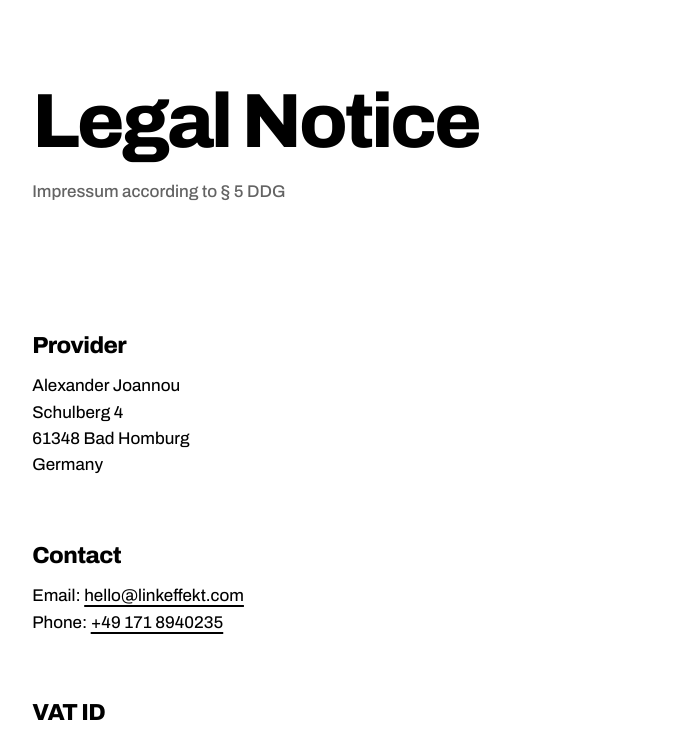
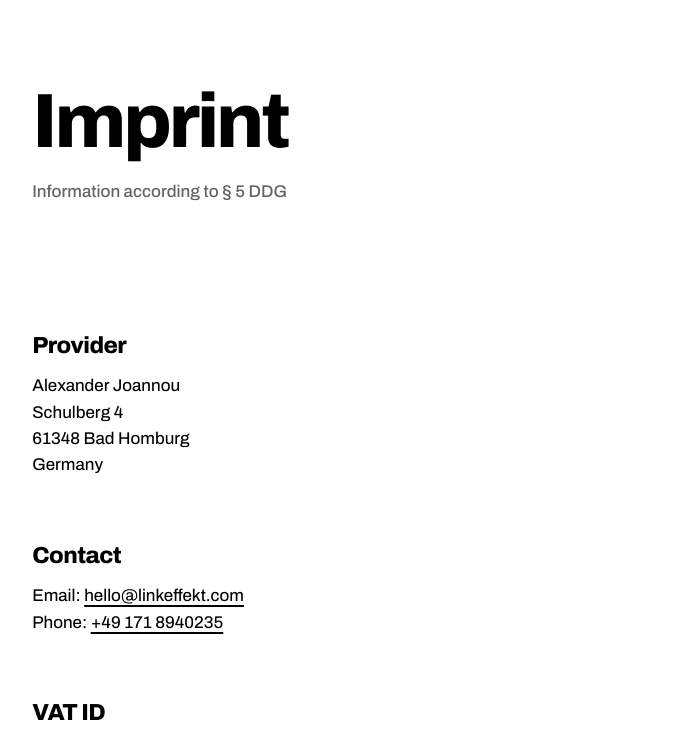
Before and after one commit to axibert/linkeffekt-support, a plain HTML site: page imprint.html in a window 1280 px wide. Shown: the part 59-796 px from the top of the page, without its empty margins (291-980 px from the left). Drawn offline with Linux system fonts and the light colour scheme.

Commit message:
Impressum heißt auf der englischen Seite Imprint (Alex)

```diff
--- a/imprint.html
+++ b/imprint.html
@@ -3,8 +3,8 @@
 <head>
 <meta charset="utf-8">
 <meta name="viewport" content="width=device-width, initial-scale=1">
-<title>LinkEffekt Legal Notice</title>
-<meta name="description" content="Legal notice (Impressum) for linkeffekt.com and the LinkEffekt app by Alexander Joannou, Bad Homburg, Germany.">
+<title>LinkEffekt Imprint</title>
+<meta name="description" content="Imprint for linkeffekt.com and the LinkEffekt app by Alexander Joannou, Bad Homburg, Germany.">
 <link rel="icon" type="image/png" href="favicon-64.png">
 <link rel="apple-touch-icon" href="icon-180.png">
 <link rel="stylesheet" href="style.css?v=bw5">
@@ -29,8 +29,8 @@
   </header>
 
   <header class="page-head">
-    <h1>Legal Notice</h1>
-    <p class="pagemeta">Impressum according to § 5 DDG</p>
+    <h1>Imprint</h1>
+    <p class="pagemeta">Information according to § 5 DDG</p>
   </header>
 
   <h3>Provider</h3>
```
Also changed, not shown: index.html (+1 -1 lines), manual.html (+1 -1 lines), privacy.html (+2 -2 lines).
